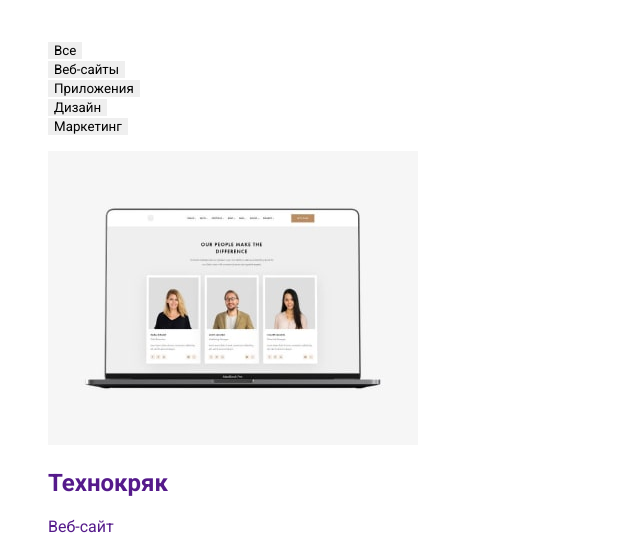
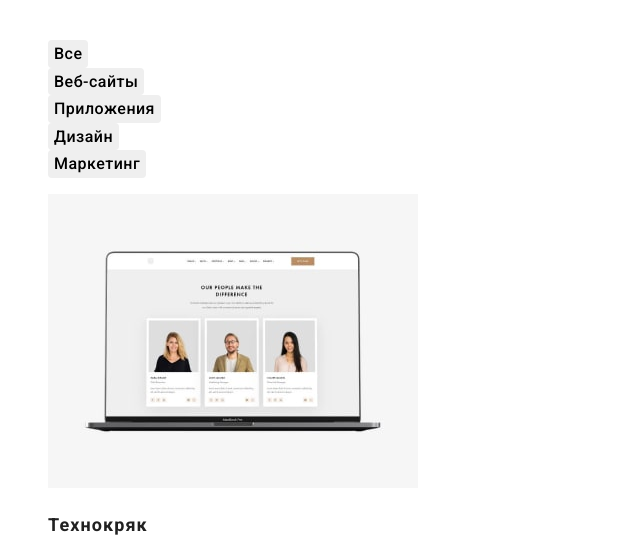
Before and after one commit to Savelieva0509/goit-markup-hw-02, a plain HTML site: page portfolio.html in a window 1280 px wide. Shown: the part 264-801 px from the top of the page, without its empty margins (0-640 px from the left). Drawn offline with Linux system fonts and the light colour scheme.

Commit message:
стилизирует страницу портфолио

```diff
--- a/css/styles.css
+++ b/css/styles.css
@@ -194,3 +194,37 @@ footer {
 .contact-map {
     color: var(--primary-white-color);
 }
+
+/* --------------------------PORTFOLIO PAGE---------------------- */
+
+.filter-button {
+font-weight: 500;
+font-size: 16px;
+line-height: 1.6;
+text-align: center;
+letter-spacing: 0.03em;
+color:var(--title-text-color)
+background: var(#F5F4FA);
+border-radius: 4px;
+}
+
+.filter-button:hover,
+.filter-button:focus {
+    color:var(--primary-white-color);
+    background: var(--accent-color)
+}
+
+.portfolio-subtitle {
+    font-weight: 700;
+    font-size: 18px;
+    line-height: 2;
+    letter-spacing: 0.06em;
+    color: var(--title-text-color);
+}
+
+.portfolio-text {
+font-size: 16px;
+line-height: 1.9;
+letter-spacing: 0.03em;
+color:var(--primary-text-color);
+}
```
